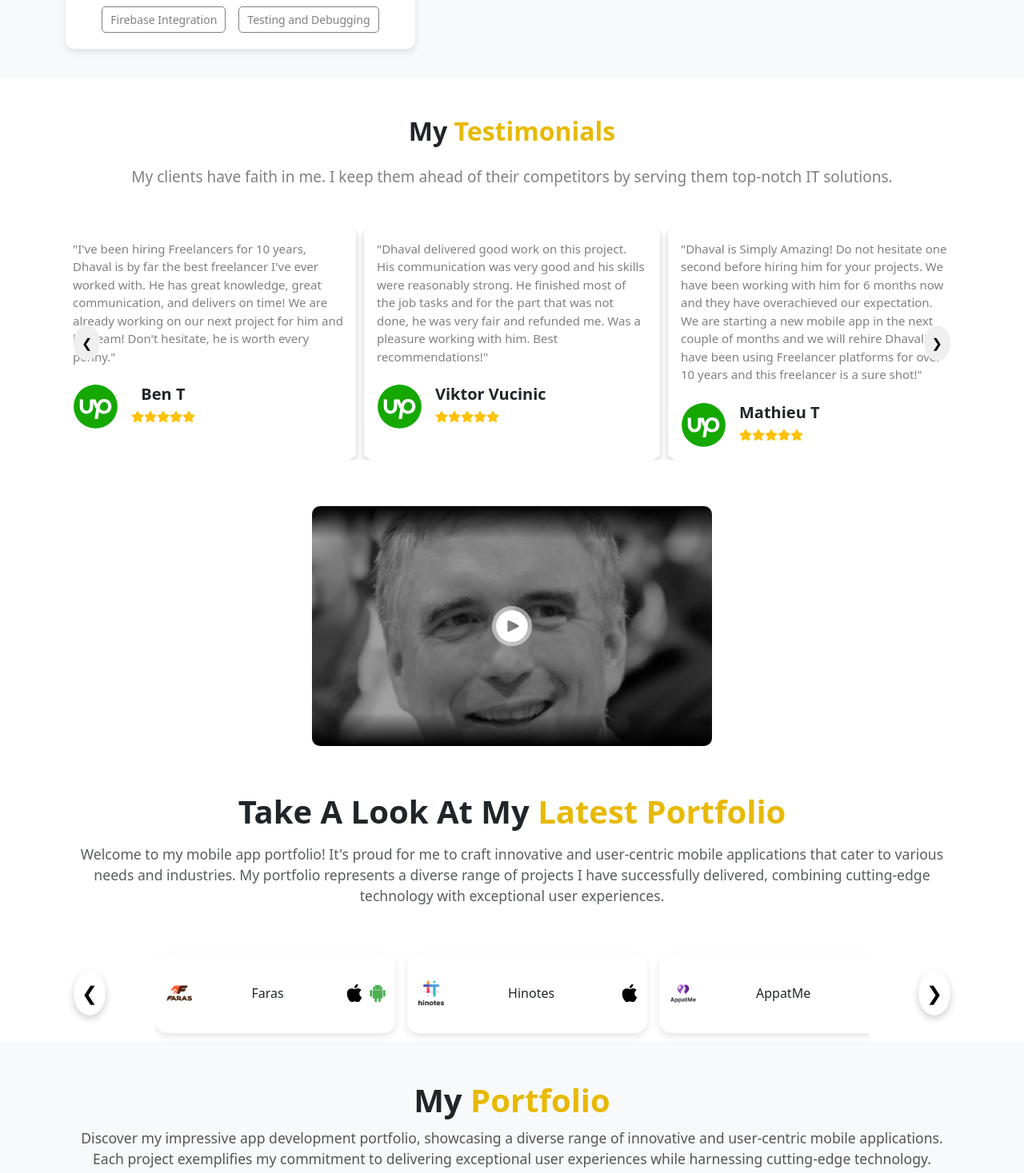
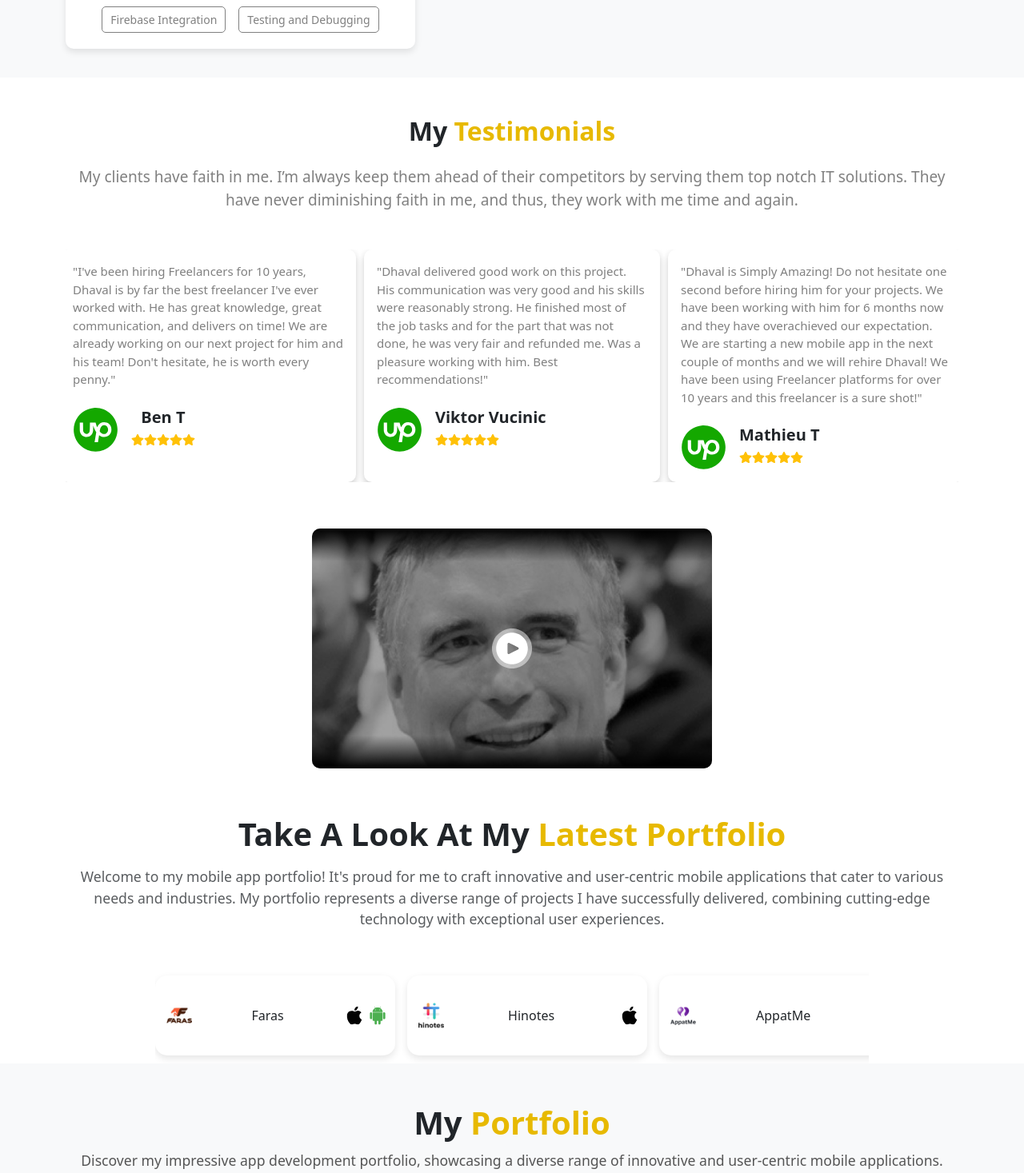
Before and after one commit to kashishsavani/portfolio-website, a React (Create React App) app: page / in a window 1280 px wide. Shown: the part 3689-5156 px from the top of the page at 80% size. Built offline with nearby package versions, Linux system fonts and the light colour scheme.

Commit message:
update portfoli.js file

```diff
--- a/src/Testimonials.css
+++ b/src/Testimonials.css
@@ -152,6 +152,7 @@ p {
     overflow-x: auto;
     scrollbar-width: none; /* Firefox ke liye */
     -ms-overflow-style: none; /* IE/Edge ke liye */
+    width: 100%;
 }
 
 .custom-carousel-wrapper::-webkit-scrollbar {
--- a/src/components/Portfolio.js
+++ b/src/components/Portfolio.js
@@ -34,7 +34,7 @@ const Portfolio = () => {
       </p>
 
       <div className="custom-carousel-container mt-5">
-        <button className="custom-carousel-btn custom-prev">&#10094;</button>
+        {/* <button className="custom-carousel-btn custom-prev">&#10094;</button> */}
         <div className="custom-carousel-wrapper">
           {portfolioItems.map((item, index) => (
             <div className="custom-testimonial-card" key={index}>
@@ -51,7 +51,7 @@ const Portfolio = () => {
             </div>
           ))}
         </div>
-        <button className="custom-carousel-btn custom-next">&#10095;</button>
+        {/* <button className="custom-carousel-btn custom-next">&#10095;</button> */}
       </div>
     </div>
   );
--- a/src/components/Testimonials.js
+++ b/src/components/Testimonials.js
@@ -66,39 +66,45 @@ const testimonials = [
 },
 ];
 
-
 const Testimonials = () => {
   const [currentIndex, setCurrentIndex] = useState(0);
   const [cardsToShow, setCardsToShow] = useState(3);
 
-  // Adjust cards count based on screen size
+
   useEffect(() => {
     const handleResize = () => {
       if (window.innerWidth <= 576) {
-        setCardsToShow(1); // Mobile
+        setCardsToShow(1);
       } else if (window.innerWidth <= 768) {
-        setCardsToShow(2); // Tablet
+        setCardsToShow(2);
       } else {
-        setCardsToShow(3); // Large screens and up
+        setCardsToShow(3);
       }
     };
 
     handleResize();
     window.addEventListener("resize", handleResize);
+
     return () => window.removeEventListener("resize", handleResize);
   }, []);
 
-  const nextTestimonial = () => {
+
+  useEffect(() => {
+    const handleKeyDown = (event) => {
+      if (event.key === "ArrowRight") {
         setCurrentIndex((prevIndex) =>
-      prevIndex + cardsToShow < testimonials.length ? prevIndex + cardsToShow : 0
+          prevIndex + 1 < testimonials.length ? prevIndex + 1 : 0
         );
+      } else if (event.key === "ArrowLeft") {
+        setCurrentIndex((prevIndex) =>
+          prevIndex - 1 >= 0 ? prevIndex - 1 : testimonials.length - 1
+        );
+      }
     };
 
-  const prevTestimonial = () => {
-    setCurrentIndex((prevIndex) =>
-      prevIndex - cardsToShow >= 0 ? prevIndex - cardsToShow : testimonials.length - cardsToShow
-    );
-  };
+    window.addEventListener("keydown", handleKeyDown);
+    return () => window.removeEventListener("keydown", handleKeyDown);
+  }, []); //  Empty dependency array so it runs only once
 
   return (
     <div className="container mt-5" id="testimonials">
@@ -106,17 +112,12 @@ const Testimonials = () => {
         <strong>My</strong> <span className="test">Testimonials</span>
       </h2>
       <p className="text-center myclient mt-4">
-        My clients have faith in me. I keep them ahead of their competitors by serving them top-notch IT solutions.
-      </p>
+      My clients have faith in me. I’m always keep them ahead of their competitors by serving them top notch IT solutions. They have never diminishing faith in me, and thus, they work with me time and again.      </p>
 
       <div className="carousel-container mt-5">
-        <button className="carousel-btn prev" onClick={prevTestimonial}>
-          &#10094;
-        </button>
-
         <div className="row d-flex justify-content-center">
           {testimonials.slice(currentIndex, currentIndex + cardsToShow).map((testimonial, index) => (
-            <div key={index} className="col-lg-4 col-md-6  col-sm-12 d-flex justify-content-center">
+            <div key={index} className="col-lg-4 col-md-6 col-sm-12 d-flex justify-content-center">
               <div className="testimonial-card p-3">
                 <p className="text-start been">"{testimonial.review}"</p>
                 <div className="client-name d-flex mt-4">
@@ -136,10 +137,6 @@ const Testimonials = () => {
             </div>
           ))}
         </div>
-
-        <button className="carousel-btn next" onClick={nextTestimonial}>
-          &#10095;
-        </button>
       </div>
     </div>
   );
```
Lines whose indentation alone changed are shown as unchanged.
